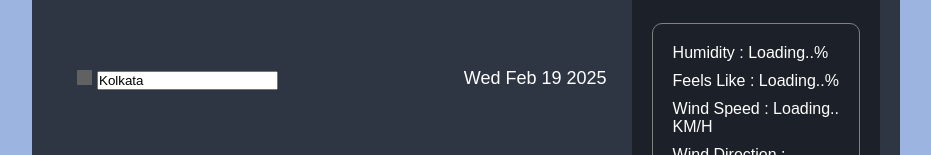
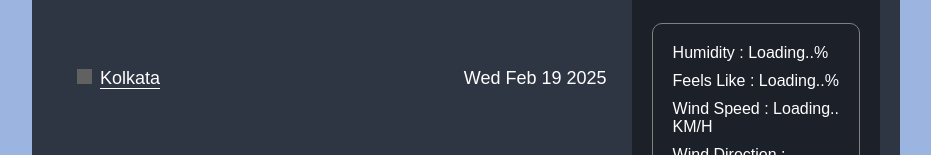
Before and after one commit to dessomu/Weather, a React (Vite) app: page / in a window 1280 px wide. Shown: the part 206-361 px from the top of the page, without its empty margins (174-1105 px from the left). Built offline with nearby package versions, Linux system fonts and the light colour scheme; no server answers; grey boxes are pictures that could not be loaded.

Commit message:
Update App.css

```diff
--- a/src/App.css
+++ b/src/App.css
@@ -59,6 +59,13 @@
   width: 100%; /* Take full width on smaller screens */
   padding: 5px;
   font-size: 18px; /* Adjust font size for smaller screens */
+}
+.place input{
+  outline: none;
+  background-color: transparent;
+  border: solid transparent;
+  color: white;
+  font-size: 18px;
 }
 
 .date {
```
